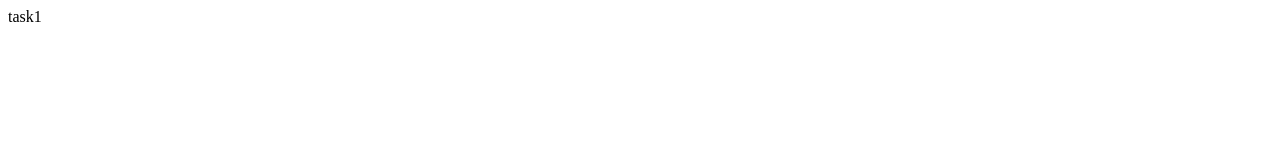
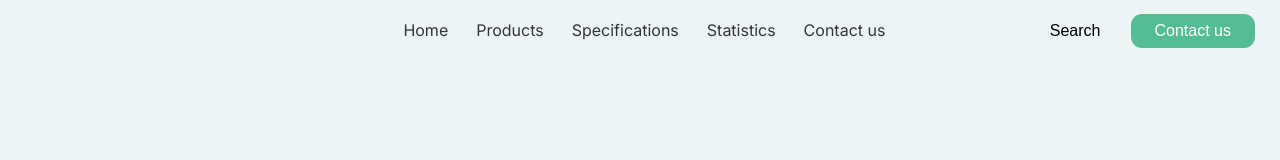
Before and after one commit to irinamatsiyaka/task1, a plain HTML site: page index.html in a window 1280 px wide. Drawn offline with Linux system fonts and the light colour scheme.

Commit message:
Update header section

```diff
--- /dev/null
+++ b/assets/css/style.css
@@ -0,0 +1,87 @@
+:root {
+   --innowise-black: #353535;
+   --main-marketing: #54bd95;
+}
+
+body {
+   margin: 0;
+   font-family: "Inter", sans-serif;
+   font-size: 16px;
+   color: #000;
+   line-height: 160%;
+}
+*,
+*:before,
+*:after {
+   box-sizing: border-box;
+}
+
+h1,
+h2,
+h3,
+h4,
+h5,
+h6 {
+   margin: 0;
+}
+
+/* Container */
+.container {
+   width: 100%;
+   padding: 120px 156px;
+   box-sizing: border-box;
+}
+
+/* Intro */
+.intro {
+   width: 100%;
+   height: 100vh;
+   background-color: #ecf4f6;
+}
+
+/* Header */
+header {
+   padding: 14px 25px;
+   width: 100%;
+   position: absolute;
+   top: 0;
+   left: 0;
+   z-index: 1000;
+
+   display: flex;
+   justify-content: space-between;
+   align-items: center;
+}
+
+.header__content {
+   display: flex;
+   gap: 12px;
+}
+
+.header__link {
+   padding: 0 8px;
+   color: var(--innowise-black);
+   text-decoration: none;
+}
+
+.header__buttons {
+   display: flex;
+   gap: 24px;
+}
+
+.header__side {
+   width: 220px;
+}
+
+.header__button {
+   font-size: 16px;
+   border-radius: 11px;
+   border: none;
+   cursor: pointer;
+   background: none;
+}
+.header__button--contact {
+   background-color: var(--main-marketing);
+   color: #fff;
+   padding: 8px 24px;
+}
--- a/index.html
+++ b/index.html
@@ -3,9 +3,37 @@
    <head>
       <meta charset="UTF-8" />
       <meta name="viewport" content="width=device-width, initial-scale=1.0" />
-      <title>Document</title>
+      <title>Design with Us</title>
+      <link rel="stylesheet" href="assets/css/style.css" />
+      <link
+         href="https://fonts.googleapis.com/css2?family=Poppins:wght@400;600&display=swap"
+         rel="stylesheet"
+      />
+      <link
+         href="https://fonts.googleapis.com/css2?family=Inter:wght@400;600&display=swap"
+         rel="stylesheet"
+      />
    </head>
    <body>
-      task1
+      <header>
+         <div class="header__side"></div>
+         <nav class="header__content">
+            <a class="header__link" href="#">Home</a>
+            <a class="header__link" href="#">Products</a>
+            <a class="header__link" href="#">Specifications</a>
+            <a class="header__link" href="#">Statistics</a>
+            <a class="header__link" href="#">Contact us</a>
+         </nav>
+
+         <div class="header__buttons">
+            <button class="header__button header__button--search">
+               Search
+            </button>
+            <button class="header__button header__button--contact">
+               Contact us
+            </button>
+         </div>
+      </header>
+      <div class="intro"></div>
    </body>
 </html>
```
Also changed, not shown: assets/imgs/blue_statistic.png (added), assets/imgs/cactus.png (added), assets/imgs/cup.png (added), assets/imgs/green_energy.png (added), assets/imgs/lamp.png (added), assets/imgs/yellow_statistic.png (added).
